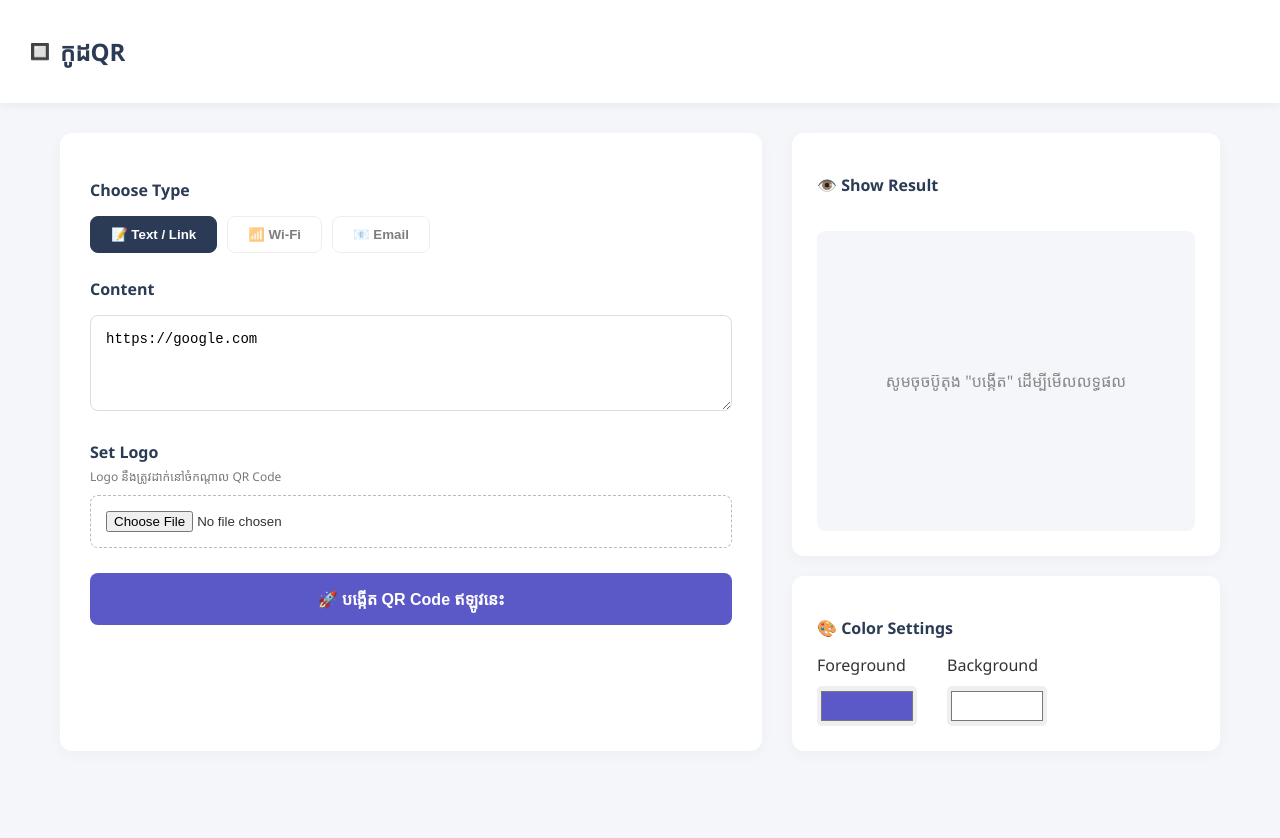
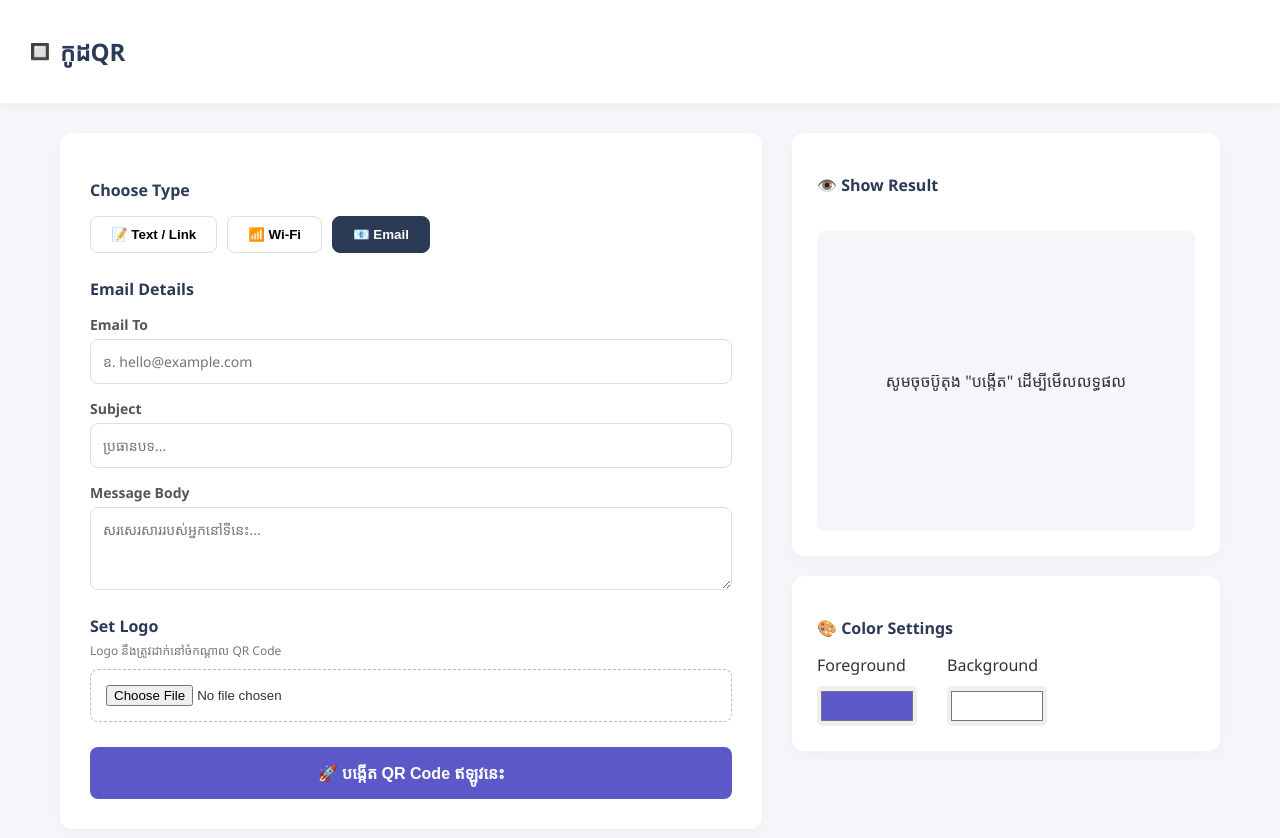
Before and after one commit to itachi1920x1080/QR-Code-Generator, a Vue app in the folder frontend/: page / in a window 1280 px wide. Both pictures are taken after a click on the button "📧 Email". Shown: the top 838 px of the page. Before the commit the page ends 800 px from the top, so only its background shows below. Built offline with nearby package versions, Linux system fonts and the light colour scheme.

Commit message:
Add Wi-Fi and Email QR code generation support to frontend

```diff
--- a/frontend/src/App.vue
+++ b/frontend/src/App.vue
@@ -2,42 +2,70 @@
 import { ref } from 'vue'
 import axios from 'axios'
 
-// អថេរសម្រាប់ផ្ទុកទិន្នន័យ (State Variables)
+// ១. អថេរកំណត់ Tab ដែលកំពុងបើក
+const activeTab = ref('text') // 'text', 'wifi', 'email'
+
+// ២. អថេរផ្ទុកទិន្នន័យតាមប្រភេទនីមួយៗ
+// --> សម្រាប់ Text/Link
 const textInput = ref('https://google.com')
-const fgColor = ref('#5b58c7') // ពណ៌ដើម (ពណ៌ស្វាយដូចក្នុងរូប)
-const bgColor = ref('#ffffff') // ពណ៌ផ្ទៃខាងក្រោយ
+
+// --> សម្រាប់ Wi-Fi
+const wifiSsid = ref('')
+const wifiPassword = ref('')
+const wifiEncryption = ref('WPA')
+const wifiHidden = ref(false)
+
+// --> សម្រាប់ Email
+const emailAddress = ref('')
+const emailSubject = ref('')
+const emailBody = ref('')
+
+// ៣. អថេរសម្រាប់ការកំណត់ទូទៅ (ពណ៌ និង Logo)
+const fgColor = ref('#5b58c7')
+const bgColor = ref('#ffffff')
 const logoFile = ref(null)
 const qrImageUrl = ref(null)
 const isLoading = ref(false)
 
-// ចាប់យករូបភាព Logo ពេលអ្នកប្រើប្រាស់ Upload
+// មុខងារ Logo
 const handleLogoUpload = (event) => {
   const file = event.target.files[0]
-  if (file) {
-    logoFile.value = file
-  }
+  if (file) logoFile.value = file
 }
 
-// លុប Logo ចេញវិញ
 const removeLogo = () => {
   logoFile.value = null
-  document.getElementById('logoInput').value = '' // Reset input
+  document.getElementById('logoInput').value = ''
+}
+
+// មុខងារផ្គុំទិន្នន័យទៅជាទម្រង់ QR ស្តង់ដារ
+const getFormattedData = () => {
+  if (activeTab.value === 'text') {
+    return textInput.value
+  } else if (activeTab.value === 'wifi') {
+    const hidden = wifiHidden.value ? 'true' : 'false'
+    return `WIFI:T:${wifiEncryption.value};S:${wifiSsid.value};P:${wifiPassword.value};H:${hidden};;`
+  } else if (activeTab.value === 'email') {
+    return `mailto:${emailAddress.value}?subject=${encodeURIComponent(emailSubject.value)}&body=${encodeURIComponent(emailBody.value)}`
+  }
+  return ''
 }
 
 // មុខងារហៅ API ទៅកាន់ Backend
 const generateQR = async () => {
-  if (!textInput.value) {
-    alert("សូមបញ្ចូលអត្ថបទ ឬតំណភ្ជាប់ជាមុនសិន!")
+  const finalData = getFormattedData()
+
+  if (!finalData) {
+    alert("សូមបំពេញព័ត៌មានឲ្យបានគ្រប់គ្រាន់ជាមុនសិន!")
     return
   }
 
   isLoading.value = true
 
   try {
-    // ដោយសារយើងមាន File យើងត្រូវប្រើ FormData ជំនួស JSON ធម្មតា
     const formData = new FormData()
-    formData.append('text', textInput.value)
-    formData.append('type', 'text')
+    formData.append('text', finalData) // បញ្ជូនទិន្នន័យដែលបានផ្គុំរួច
+    formData.append('type', activeTab.value)
     formData.append('fg_color', fgColor.value)
     formData.append('bg_color', bgColor.value)
 
@@ -45,16 +73,13 @@ const generateQR = async () => {
       formData.append('logo', logoFile.value)
     }
 
-    // បាញ់ Request ទៅកាន់ API (ប្តូរ URL នេះទៅជា Link Render របស់អ្នកពេលដាក់ឲ្យប្រើប្រាស់ពិតប្រាកដ)
+    // ប្តូរ URL ទៅជា Link API ពិតប្រាកដរបស់អ្នកនៅលើ Render
     const response = await axios.post(`https://qr-code-generator-m7bj.onrender.com/api/generate`, formData, {
-      headers: {
-        'Content-Type': 'multipart/form-data'
-      },
-      responseType: 'blob' // ចង់បានទិន្នន័យជារូបភាព
+      headers: { 'Content-Type': 'multipart/form-data' },
+      responseType: 'blob'
     })
 
-    // បង្កើត URL ពីរូបភាពដែលទទួលបាន
-    if (qrImageUrl.value) URL.revokeObjectURL(qrImageUrl.value) // លុប Memory ចាស់
+    if (qrImageUrl.value) URL.revokeObjectURL(qrImageUrl.value)
     qrImageUrl.value = URL.createObjectURL(response.data)
 
   } catch (error) {
@@ -81,31 +106,66 @@ const generateQR = async () => {
         <div class="section">
           <h3>Choose Type</h3>
           <div class="tabs">
-            <button class="tab active">📝 Text / Link</button>
-            <button class="tab disabled">📶 Wi-Fi</button>
-            <button class="tab disabled">📧 Email</button>
+            <button class="tab" :class="{ active: activeTab === 'text' }" @click="activeTab = 'text'">📝 Text / Link</button>
+            <button class="tab" :class="{ active: activeTab === 'wifi' }" @click="activeTab = 'wifi'">📶 Wi-Fi</button>
+            <button class="tab" :class="{ active: activeTab === 'email' }" @click="activeTab = 'email'">📧 Email</button>
           </div>
         </div>
 
-        <div class="section">
+        <div v-if="activeTab === 'text'" class="section fade-in">
           <h3>Content</h3>
-          <textarea
-            v-model="textInput"
-            rows="4"
-            placeholder="បញ្ចូលអត្ថបទ ឬ URL នៅទីនេះ..."
-          ></textarea>
+          <textarea v-model="textInput" rows="4" placeholder="បញ្ចូលអត្ថបទ ឬ URL នៅទីនេះ..."></textarea>
+        </div>
+
+        <div v-if="activeTab === 'wifi'" class="section fade-in">
+          <h3>Wi-Fi Details</h3>
+          <div class="form-group">
+            <label>Network Name (SSID)</label>
+            <input type="text" v-model="wifiSsid" placeholder="ឧ. MyHomeWiFi" />
+          </div>
+          <div class="form-group">
+            <label>Password</label>
+            <input type="password" v-model="wifiPassword" placeholder="បញ្ចូលលេខសម្ងាត់" />
+          </div>
+          <div class="form-row">
+            <div class="form-group">
+              <label>Encryption</label>
+              <select v-model="wifiEncryption">
+                <option value="WPA">WPA/WPA2</option>
+                <option value="WEP">WEP</option>
+                <option value="nopass">គ្មានលេខសម្ងាត់ (None)</option>
+              </select>
+            </div>
+            <div class="form-group checkbox-group">
+              <label>
+                <input type="checkbox" v-model="wifiHidden" />
+                Hidden Network
+              </label>
+            </div>
+          </div>
+        </div>
+
+        <div v-if="activeTab === 'email'" class="section fade-in">
+          <h3>Email Details</h3>
+          <div class="form-group">
+            <label>Email To</label>
+            <input type="email" v-model="emailAddress" placeholder="ឧ. hello@example.com" />
+          </div>
+          <div class="form-group">
+            <label>Subject</label>
+            <input type="text" v-model="emailSubject" placeholder="ប្រធានបទ..." />
+          </div>
+          <div class="form-group">
+            <label>Message Body</label>
+            <textarea v-model="emailBody" rows="3" placeholder="សរសេរសាររបស់អ្នកនៅទីនេះ..."></textarea>
+          </div>
         </div>
 
         <div class="section">
           <h3>Set Logo</h3>
           <p class="subtitle">Logo នឹងត្រូវដាក់នៅចំកណ្តាល QR Code</p>
           <div class="upload-box">
-            <input
-              type="file"
-              id="logoInput"
-              accept="image/png, image/jpeg"
-              @change="handleLogoUpload"
-            />
+            <input type="file" id="logoInput" accept="image/png, image/jpeg" @change="handleLogoUpload" />
             <span v-if="logoFile" class="file-name">
               {{ logoFile.name }}
               <button @click.prevent="removeLogo" class="remove-btn">❌</button>
@@ -122,11 +182,8 @@ const generateQR = async () => {
         <div class="preview-card">
           <div class="preview-header">
             <h3>👁️ Show Result</h3>
-            <a v-if="qrImageUrl" :href="qrImageUrl" download="my_qrcode.png" class="download-btn">
-              ⬇️ Download
-            </a>
+            <a v-if="qrImageUrl" :href="qrImageUrl" download="my_qrcode.png" class="download-btn">⬇️ Download</a>
           </div>
-
           <div class="qr-display">
             <img v-if="qrImageUrl" :src="qrImageUrl" alt="QR Code" class="qr-image" />
             <div v-else class="placeholder">
@@ -155,11 +212,9 @@ const generateQR = async () => {
 </template>
 
 <style scoped>
-/* រចនាប័ទ្មទូទៅ */
+/* រចនាប័ទ្មទូទៅ (រក្សាទុកភាគច្រើនដូចចាស់) */
 .app-wrapper {
   font-family: 'Segoe UI', Tahoma, Geneva, Verdana, sans-serif;
-  background-color: #f4f6fa;
-  min-height: 100vh;
   color: #333;
 }
 
@@ -174,6 +229,7 @@ const generateQR = async () => {
   align-items: center;
   gap: 10px;
   color: #2b3a55;
+  font-weight: bold;
 }
 
 .main-container {
@@ -184,7 +240,6 @@ const generateQR = async () => {
   padding: 0 20px;
 }
 
-/* ផ្នែកខាងឆ្វេង */
 .left-panel {
   flex: 1.2;
   background: white;
@@ -213,6 +268,7 @@ h3 {
 .tabs {
   display: flex;
   gap: 10px;
+  margin-bottom: 20px;
 }
 
 .tab {
@@ -222,6 +278,7 @@ h3 {
   border-radius: 8px;
   cursor: pointer;
   font-weight: bold;
+  transition: 0.2s;
 }
 
 .tab.active {
@@ -230,21 +287,55 @@ h3 {
   border-color: #2b3a55;
 }
 
-.tab.disabled {
-  opacity: 0.5;
-  cursor: not-allowed;
+/* CSS ថ្មីសម្រាប់ទម្រង់បញ្ចូលទិន្នន័យ (Forms) */
+.form-group {
+  margin-bottom: 15px;
+  display: flex;
+  flex-direction: column;
+  gap: 5px;
 }
 
-textarea {
+.form-group label {
+  font-size: 14px;
+  font-weight: bold;
+  color: #555;
+}
+
+.form-row {
+  display: flex;
+  gap: 20px;
+}
+
+.form-row .form-group {
+  flex: 1;
+}
+
+.checkbox-group {
+  flex-direction: row;
+  align-items: center;
+  margin-top: 25px;
+}
+
+input[type="text"], input[type="password"], input[type="email"], select, textarea {
   width: 100%;
-  padding: 15px;
+  padding: 12px;
   border: 1px solid #ddd;
   border-radius: 8px;
-  resize: vertical;
   font-size: 14px;
   box-sizing: border-box;
+  font-family: inherit;
 }
 
+.fade-in {
+  animation: fadeIn 0.3s ease-in-out;
+}
+
+@keyframes fadeIn {
+  from { opacity: 0; transform: translateY(-5px); }
+  to { opacity: 1; transform: translateY(0); }
+}
+
+/* ផ្នែកផ្សេងៗទៀតរក្សាដូចចាស់ */
 .upload-box {
   display: flex;
   align-items: center;
@@ -280,15 +371,9 @@ textarea {
   transition: 0.3s;
 }
 
-.generate-btn:hover {
-  background: #4a47a3;
-}
+.generate-btn:hover { background: #4a47a3; }
+.generate-btn:disabled { background: #ccc; }
 
-.generate-btn:disabled {
-  background: #ccc;
-}
-
-/* ផ្នែកខាងស្តាំ */
 .right-panel {
   flex: 0.8;
   display: flex;
@@ -320,10 +405,6 @@ textarea {
   font-size: 14px;
 }
 
-.download-btn:hover {
-  background: #f4f6fa;
-}
-
 .qr-display {
   display: flex;
   justify-content: center;
@@ -336,38 +417,13 @@ textarea {
 
 .qr-image {
   max-width: 100%;
-  height: auto;
   border-radius: 8px;
   box-shadow: 0 5px 15px rgba(0,0,0,0.1);
 }
 
-.placeholder p {
-  color: #888;
-}
+.color-row { display: flex; gap: 30px; }
+.color-picker-group { display: flex; flex-direction: column; gap: 10px; }
+input[type="color"] { width: 100px; height: 40px; border: none; border-radius: 5px; cursor: pointer; }
 
-.color-row {
-  display: flex;
-  gap: 30px;
-}
-
-.color-picker-group {
-  display: flex;
-  flex-direction: column;
-  gap: 10px;
-}
-
-input[type="color"] {
-  width: 100px;
-  height: 40px;
-  border: none;
-  border-radius: 5px;
-  cursor: pointer;
-}
-
-/* សម្រាប់អេក្រង់ទូរស័ព្ទ */
-@media (max-width: 768px) {
-  .main-container {
-    flex-direction: column;
-  }
-}
+@media (max-width: 768px) { .main-container { flex-direction: column; } }
 </style>
```
